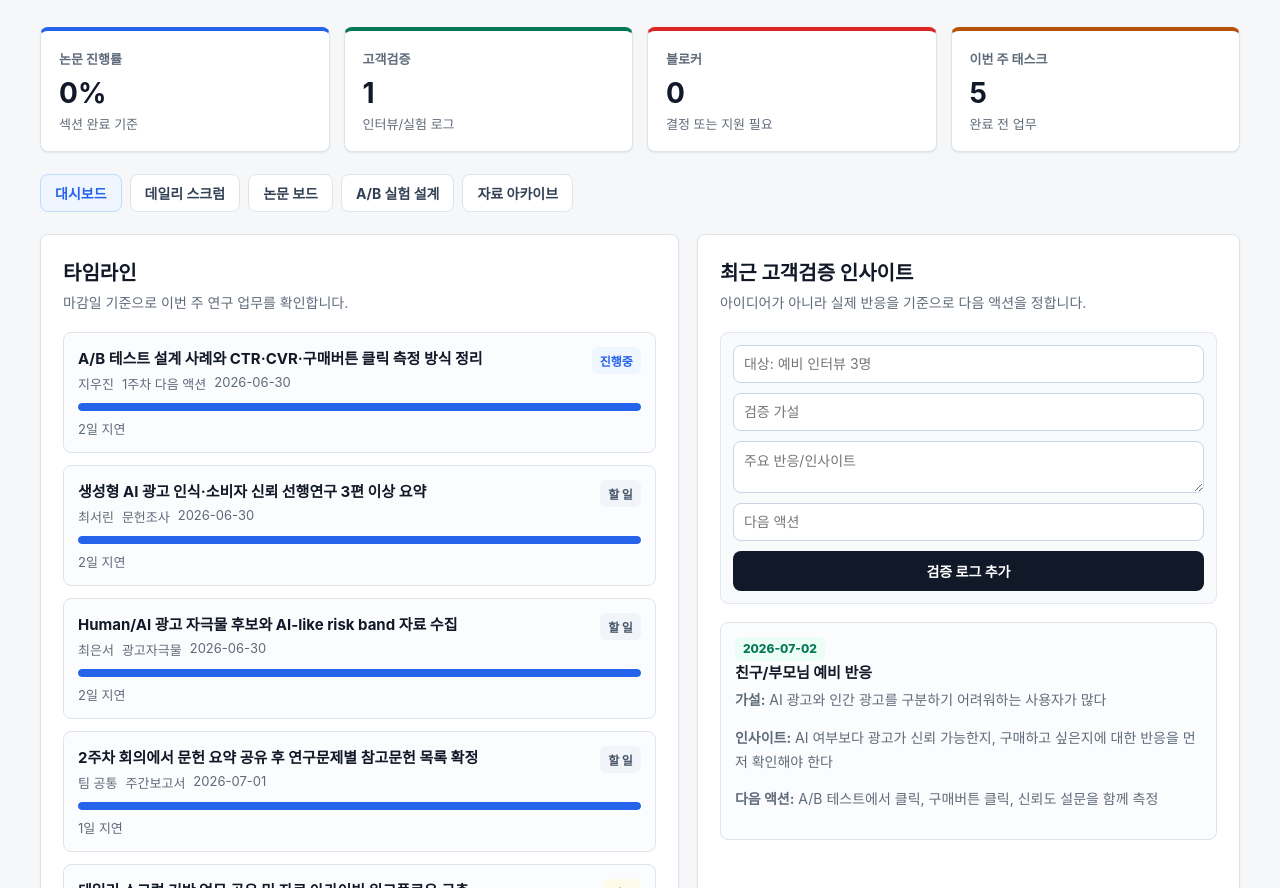
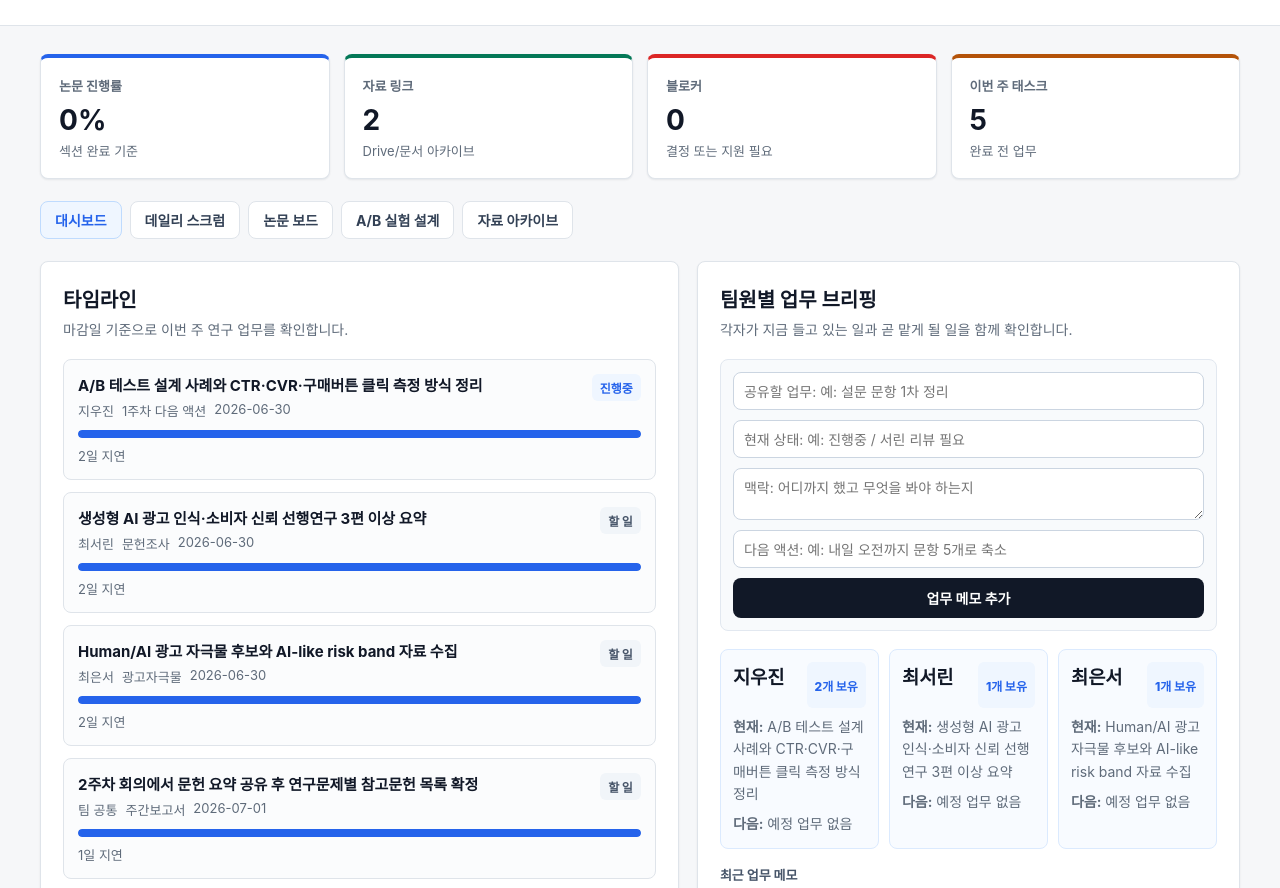
Before and after one commit to editpanda-dev/Daily-Scrum-OS, a website built with Vite: page index.html in a window 1280 px wide. Shown: the part 161-1049 px from the top of the page. Built offline with nearby package versions, Linux system fonts and the light colour scheme; files whose address does not match are found by name.

Commit message:
Refocus dashboard on team workload

```diff
--- a/app.js
+++ b/app.js
@@ -1,6 +1,7 @@
 const STORAGE_KEY = "aim_research_team_os_v1";
 const PASSCODE_KEY = "aim_research_team_os_passcode";
 const API_ENDPOINT = "/api/state";
+const DRIVE_FOLDER_URL = "https://drive.google.com/drive/folders/1FcPQHlpGc736etJQKGEEhqWpasH56tun?usp=drive_link";
 const today = new Date().toISOString().slice(0, 10);
 
 const members = ["지우진", "최서린", "최은서", "팀 공통"];
@@ -76,10 +77,10 @@ const sampleState = {
     {
       id: "validation-1",
       date: today,
-      target: "친구/부모님 예비 반응",
-      hypothesis: "AI 광고와 인간 광고를 구분하기 어려워하는 사용자가 많다",
-      insight: "AI 여부보다 광고가 신뢰 가능한지, 구매하고 싶은지에 대한 반응을 먼저 확인해야 한다",
-      nextAction: "A/B 테스트에서 클릭, 구매버튼 클릭, 신뢰도 설문을 함께 측정",
+      target: "A/B 테스트 지표 정리",
+      hypothesis: "현재 상태: CTR·CVR·구매버튼 클릭 정의 초안 작성 중",
+      insight: "광고 노출, 클릭, 상세 진입, CTA 클릭을 아주 작은 이벤트 단위로 쪼개야 함",
+      nextAction: "지우진이 지표 정의표 작성 후 팀원 리뷰 요청",
     },
   ],
   archives: [
@@ -87,7 +88,7 @@ const sampleState = {
       id: "archive-week1",
       title: "1주차 AIM HUFStudy 주간학습보고서",
       type: "주간보고서",
-      link: "/Users/woojin/Desktop/1주차_AIM_HUFStudy_주간학습보고서_사진첨부.pdf",
+      link: DRIVE_FOLDER_URL,
       summary:
         "연구문제를 AI-like score가 소비자 신뢰, 행동 반응, ROI 판단에 미치는 영향 검증으로 재정의하고 역할을 분담한 1주차 산출물.",
       createdAt: today,
@@ -299,6 +300,7 @@ function statusLabel(status) {
 }
 
 function render() {
+  renderDriveLinks();
   renderMemberOptions();
   renderMetrics();
   renderTimeline();
@@ -308,6 +310,12 @@ function render() {
   renderPaper();
   renderExperiments();
   renderArchive();
+}
+
+function renderDriveLinks() {
+  document.querySelectorAll("#driveHeaderLink, #driveArchiveLink").forEach((link) => {
+    link.href = DRIVE_FOLDER_URL;
+  });
 }
 
 function renderMemberOptions() {
@@ -337,7 +345,7 @@ function renderMetrics() {
   const blockers = state.tasks.filter((task) => task.status === "blocked").length;
 
   document.getElementById("paperProgress").textContent = `${progress}%`;
-  document.getElementById("validationCount").textContent = state.validations.length;
+  document.getElementById("validationCount").textContent = state.archives.length;
   document.getElementById("blockerCount").textContent = blockers;
   document.getElementById("activeTaskCount").textContent = activeTasks;
 }
@@ -375,20 +383,48 @@ function renderTimeline() {
 
 function renderValidations() {
   const container = document.getElementById("recentValidationList");
-  container.innerHTML = state.validations
-    .slice(0, 5)
+  const workload = members
+    .filter((member) => member !== "팀 공통")
+    .map((member) => {
+      const owned = state.tasks
+        .filter((task) => task.owner === member && task.status !== "done")
+        .sort((a, b) => a.dueDate.localeCompare(b.dueDate));
+      const current = owned.find((task) => task.status === "progress" || task.status === "review") || owned[0];
+      const next = owned.find((task) => task.id !== current?.id && task.status === "todo");
+      const blocked = owned.find((task) => task.status === "blocked");
+      return `
+        <article class="workload-card">
+          <div class="paper-topline">
+            <h3>${escapeHtml(member)}</h3>
+            <span class="badge progress">${owned.length}개 보유</span>
+          </div>
+          <p><strong>현재:</strong> ${current ? escapeHtml(current.title) : "진행 중인 업무 없음"}</p>
+          <p><strong>다음:</strong> ${next ? escapeHtml(next.title) : "예정 업무 없음"}</p>
+          ${blocked ? `<p class="danger-text"><strong>막힘:</strong> ${escapeHtml(blocked.title)}</p>` : ""}
+        </article>
+      `;
+    })
+    .join("");
+
+  const notes = state.validations
+    .slice(0, 4)
     .map(
       (item) => `
         <article class="list-item">
-          <span class="badge done">${escapeHtml(item.date)}</span>
+          <span class="badge done">${escapeHtml(item.date)} · 업무 메모</span>
           <h3>${escapeHtml(item.target)}</h3>
-          <p><strong>가설:</strong> ${escapeHtml(item.hypothesis)}</p>
-          <p><strong>인사이트:</strong> ${escapeHtml(item.insight)}</p>
+          <p><strong>상태:</strong> ${escapeHtml(item.hypothesis)}</p>
+          <p><strong>맥락:</strong> ${escapeHtml(item.insight)}</p>
           <p><strong>다음 액션:</strong> ${escapeHtml(item.nextAction)}</p>
         </article>
       `,
     )
     .join("");
+
+  container.innerHTML = `
+    <div class="workload-grid">${workload}</div>
+    ${notes ? `<div class="section-divider">최근 업무 메모</div>${notes}` : ""}
+  `;
 }
 
 function renderTasks() {
@@ -506,7 +542,7 @@ function renderArchive() {
               <p>${escapeHtml(item.summary)}</p>
               <div class="meta-row">
                 <span>${escapeHtml(item.createdAt)}</span>
-                ${item.link ? `<span>${escapeHtml(item.link)}</span>` : ""}
+                ${item.link ? `<a href="${escapeHtml(item.link)}" target="_blank" rel="noreferrer">자료 열기</a>` : ""}
               </div>
             </article>
           `,
--- a/index.html
+++ b/index.html
@@ -12,7 +12,7 @@
         <p class="eyebrow">AIM HUFStudy · 논문 작성용 내부 OS</p>
         <h1>AIM Research Team OS</h1>
         <p class="subtitle">
-          데일리 스크럼, A/B 테스트 설계, 고객검증, 선행연구, 주간보고서를 한 흐름으로 관리합니다.
+          아주 작은 업무 단위, 현재/다음 담당 업무, 데일리 스크럼, 자료 아카이브를 한 화면에서 관리합니다.
         </p>
       </div>
       <div class="header-actions">
@@ -23,6 +23,7 @@
           <button class="ghost-button" id="syncBtn" type="button">팀 DB 동기화</button>
         </div>
         <button class="ghost-button" id="exportBtn" type="button">JSON 내보내기</button>
+        <a class="ghost-button link-button" id="driveHeaderLink" href="#" target="_blank" rel="noreferrer">Drive 열기</a>
         <button class="primary-button" id="resetBtn" type="button">샘플 복원</button>
       </div>
     </header>
@@ -35,9 +36,9 @@
           <p>섹션 완료 기준</p>
         </article>
         <article class="metric-card accent-green">
-          <span>고객검증</span>
+          <span>자료 링크</span>
           <strong id="validationCount">0</strong>
-          <p>인터뷰/실험 로그</p>
+          <p>Drive/문서 아카이브</p>
         </article>
         <article class="metric-card accent-red">
           <span>블로커</span>
@@ -74,16 +75,16 @@
           <section class="panel">
             <div class="panel-heading">
               <div>
-                <h2>최근 고객검증 인사이트</h2>
-                <p>아이디어가 아니라 실제 반응을 기준으로 다음 액션을 정합니다.</p>
+                <h2>팀원별 업무 브리핑</h2>
+                <p>각자가 지금 들고 있는 일과 곧 맡게 될 일을 함께 확인합니다.</p>
               </div>
             </div>
             <form class="inline-form" id="validationForm">
-              <input name="target" required placeholder="대상: 예비 인터뷰 3명" />
-              <input name="hypothesis" required placeholder="검증 가설" />
-              <textarea name="insight" required rows="2" placeholder="주요 반응/인사이트"></textarea>
-              <input name="nextAction" required placeholder="다음 액션" />
-              <button class="primary-button" type="submit">검증 로그 추가</button>
+              <input name="target" required placeholder="공유할 업무: 예: 설문 문항 1차 정리" />
+              <input name="hypothesis" required placeholder="현재 상태: 예: 진행중 / 서린 리뷰 필요" />
+              <textarea name="insight" required rows="2" placeholder="맥락: 어디까지 했고 무엇을 봐야 하는지"></textarea>
+              <input name="nextAction" required placeholder="다음 액션: 예: 내일 오전까지 문항 5개로 축소" />
+              <button class="primary-button" type="submit">업무 메모 추가</button>
             </form>
             <div class="stack-list" id="recentValidationList"></div>
           </section>
@@ -240,8 +241,9 @@
             <div class="panel-heading">
               <div>
                 <h2>자료 추가</h2>
-                <p>선행연구, 광고 자극물, 실험 설계, 회의록을 한 곳에 모읍니다.</p>
+                <p>파일은 Google Drive에 올리고, OS에는 링크와 요약을 저장합니다.</p>
               </div>
+              <a class="ghost-button link-button" id="driveArchiveLink" href="#" target="_blank" rel="noreferrer">공유 Drive 열기</a>
             </div>
             <div class="form-grid">
               <label>
@@ -262,7 +264,7 @@
             </div>
             <label>
               링크 또는 파일 위치
-              <input name="link" placeholder="/Users/... 또는 Google Drive 링크" />
+              <input name="link" placeholder="Google Drive 문서/파일/폴더 공유 링크" />
             </label>
             <label>
               요약
--- a/styles.css
+++ b/styles.css
@@ -132,6 +132,9 @@ h1 {
 
 .primary-button,
 .ghost-button {
+  display: inline-flex;
+  align-items: center;
+  justify-content: center;
   min-height: 40px;
   border-radius: 8px;
   padding: 0 14px;
@@ -149,6 +152,10 @@ h1 {
   color: #334155;
   background: white;
   border-color: var(--line);
+}
+
+.link-button {
+  text-decoration: none;
 }
 
 .layout {
@@ -343,6 +350,37 @@ label {
   gap: 12px;
 }
 
+.workload-grid {
+  display: grid;
+  grid-template-columns: repeat(3, minmax(0, 1fr));
+  gap: 10px;
+}
+
+.workload-card {
+  border: 1px solid #dbeafe;
+  border-radius: 8px;
+  background: #f8fbff;
+  padding: 12px;
+}
+
+.workload-card p {
+  margin: 8px 0 0;
+  color: var(--muted);
+  font-size: 14px;
+  line-height: 1.6;
+}
+
+.danger-text {
+  color: var(--red) !important;
+}
+
+.section-divider {
+  margin-top: 4px;
+  color: #475569;
+  font-size: 13px;
+  font-weight: 800;
+}
+
 .timeline-item,
 .list-item,
 .paper-item,
@@ -523,6 +561,10 @@ label {
     grid-template-columns: repeat(2, minmax(0, 1fr));
   }
 
+  .workload-grid {
+    grid-template-columns: 1fr;
+  }
+
   .two-column > * + * {
     margin-top: 18px;
   }
```
Also changed, not shown: README.md.
